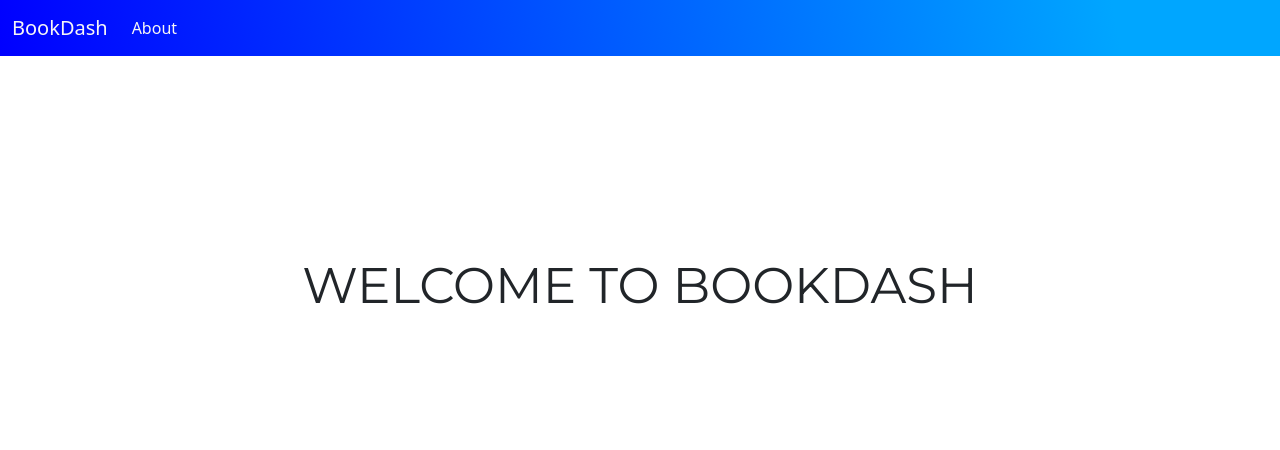
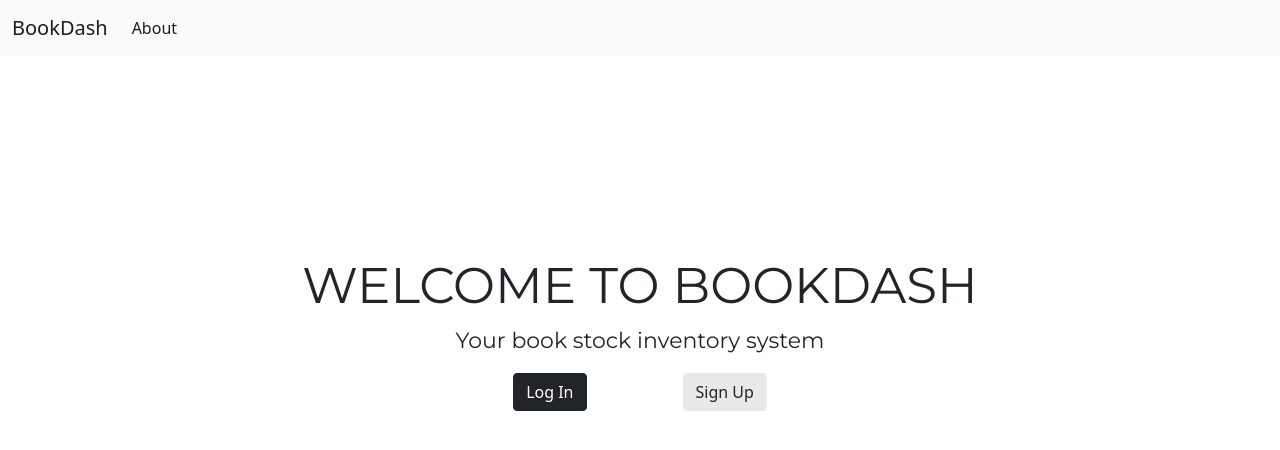
Before and after one commit to PatricioPoncini/bookdash-front, a Vue app: page / in a window 1280 px wide. Shown: the top 450 px of the page. Built offline with nearby package versions, Linux system fonts and the light colour scheme.

Commit message:
update color palette in the home view

```diff
--- a/src/App.vue
+++ b/src/App.vue
@@ -28,11 +28,10 @@ import { RouterLink, RouterView } from 'vue-router'
 
 <style scoped>
 .navbar {
-  background: rgb(0, 0, 255);
-  background: linear-gradient(80deg, rgba(0, 0, 255, 1) 0%, rgba(0, 166, 255, 1) 87%);
+  background: rgb(250, 250, 250);
 }
 
 .navbar a {
-  color: #F6F6F6;
+  color: #1d1d1d;
 }
 </style>
--- a/src/views/HomeView.vue
+++ b/src/views/HomeView.vue
@@ -6,6 +6,11 @@
     <div class="row">
       <div class="col-12">
         <h1 class="text-center">WELCOME TO BOOKDASH</h1>
+        <p class="text-center">Your book stock inventory system</p>
+        <div class="d-flex justify-content-center">
+          <button type="button" class="btn btn-dark text-center mx-5">Log In</button>
+          <button type="button" class="btn btn-white text-center mx-5 signUpButtonStyle">Sign Up</button>
+        </div>
       </div>
     </div>
   </main>
@@ -20,4 +25,13 @@ h1 {
   font-family: Montserrat, system-ui, -apple-system, BlinkMacSystemFont, 'Segoe UI', Roboto, Oxygen, Ubuntu, Cantarell, 'Open Sans', 'Helvetica Neue', sans-serif;
   margin-top: 200px;
 }
+
+p {
+  font-size: 22px;
+  font-family: Montserrat, system-ui, -apple-system, BlinkMacSystemFont, 'Segoe UI', Roboto, Oxygen, Ubuntu, Cantarell, 'Open Sans', 'Helvetica Neue', sans-serif;
+}
+
+.signUpButtonStyle {
+  background-color: rgb(233, 233, 233);
+}
 </style>
```
